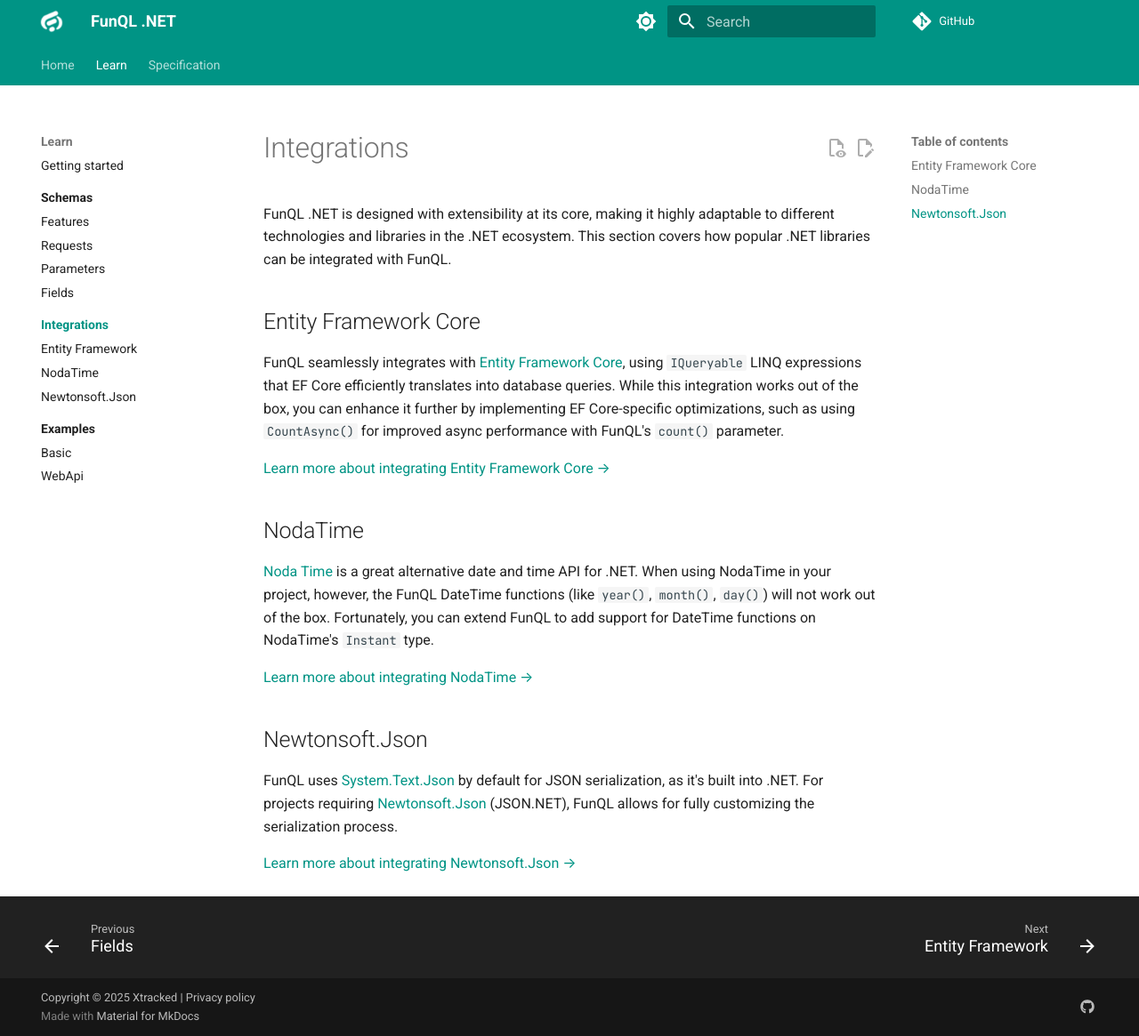
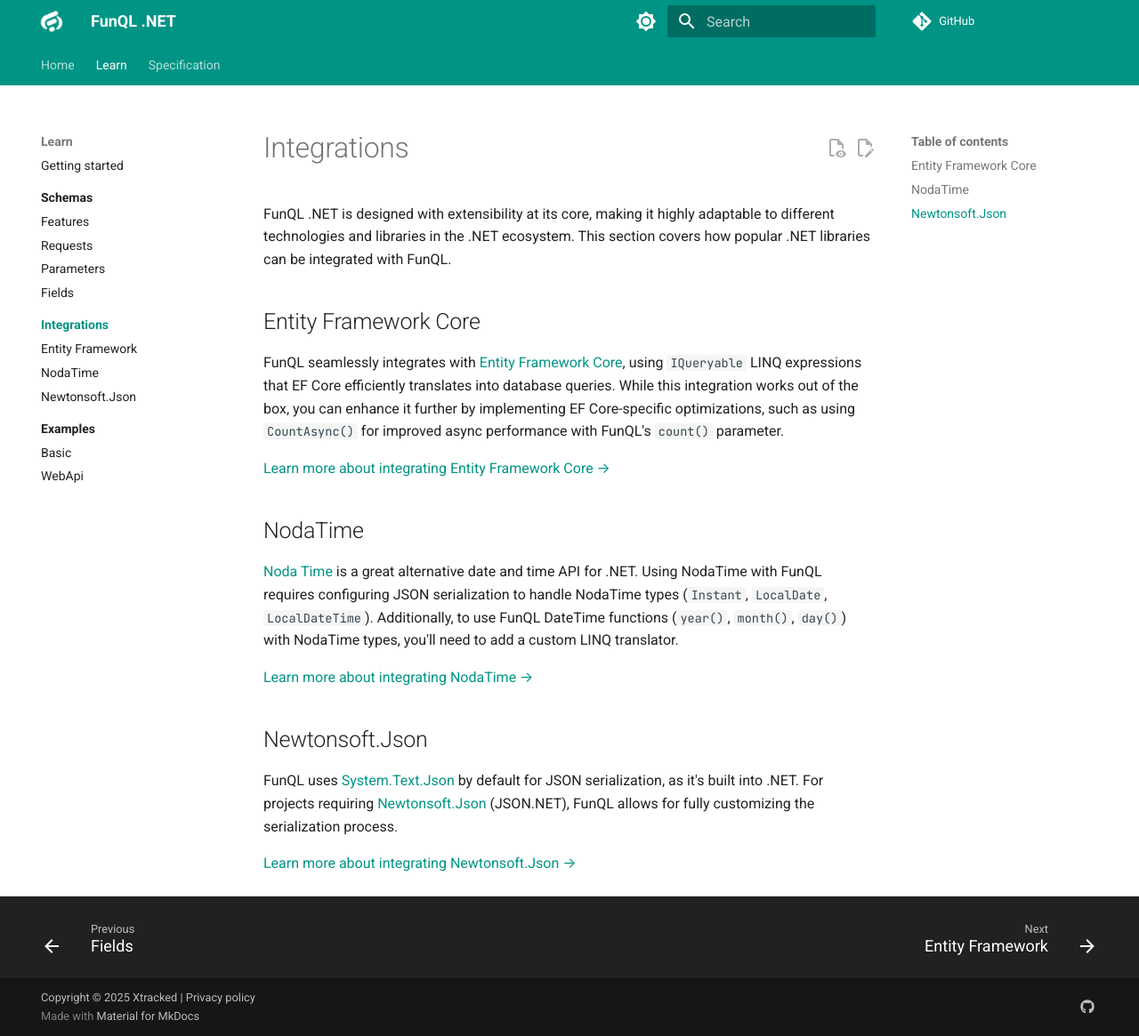
Before and after one commit to funql/funql-dotnet, an MkDocs documentation site: the page built from docs/learn/integrations/index.md, in a window 1280 px wide and 1165 px high. Shown: the whole window at 89% size. Built offline with MkDocs 1.6.1 and Material for MkDocs 9.7.7, drawn with Linux system fonts in a browser that asks for light colours; comment, search, counter and statistics services are not loaded.

Commit message:
Update docs integrations

```diff
--- a/docs/learn/integrations/index.md
+++ b/docs/learn/integrations/index.md
@@ -14,9 +14,10 @@
 
 ## NodaTime
 
-[Noda Time](https://nodatime.org/) is a great alternative date and time API for .NET. When using NodaTime in your
-project, however, the FunQL DateTime functions (like `year()`, `month()`, `day()`) will not work out of the box.
-Fortunately, you can extend FunQL to add support for DateTime functions on NodaTime's `Instant` type.
+[Noda Time](https://nodatime.org/) is a great alternative date and time API for .NET. Using NodaTime with FunQL requires
+configuring JSON serialization to handle NodaTime types (`Instant`, `LocalDate`, `LocalDateTime`). Additionally, to use
+FunQL DateTime functions (`year()`, `month()`, `day()`) with NodaTime types, you'll need to add a custom LINQ
+translator.
 
 [Learn more about integrating NodaTime →](nodatime.md)
 
```
